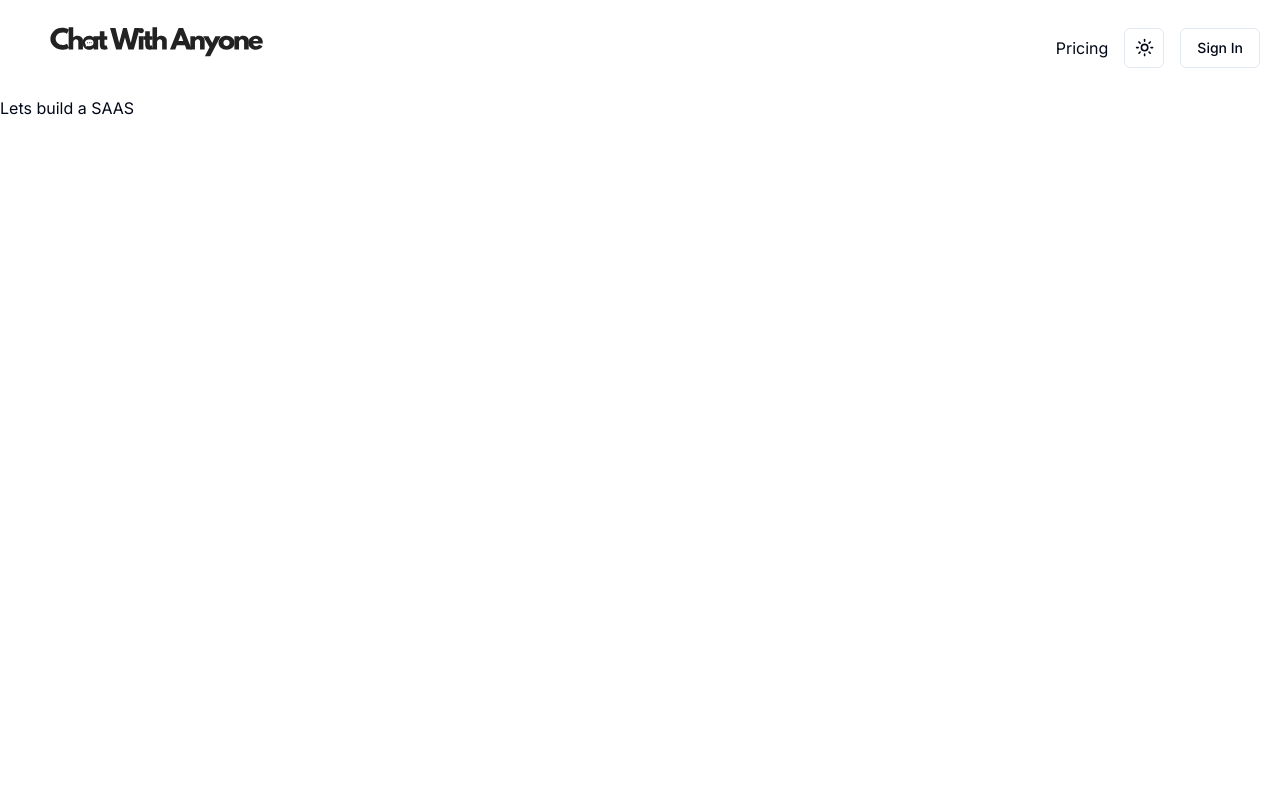
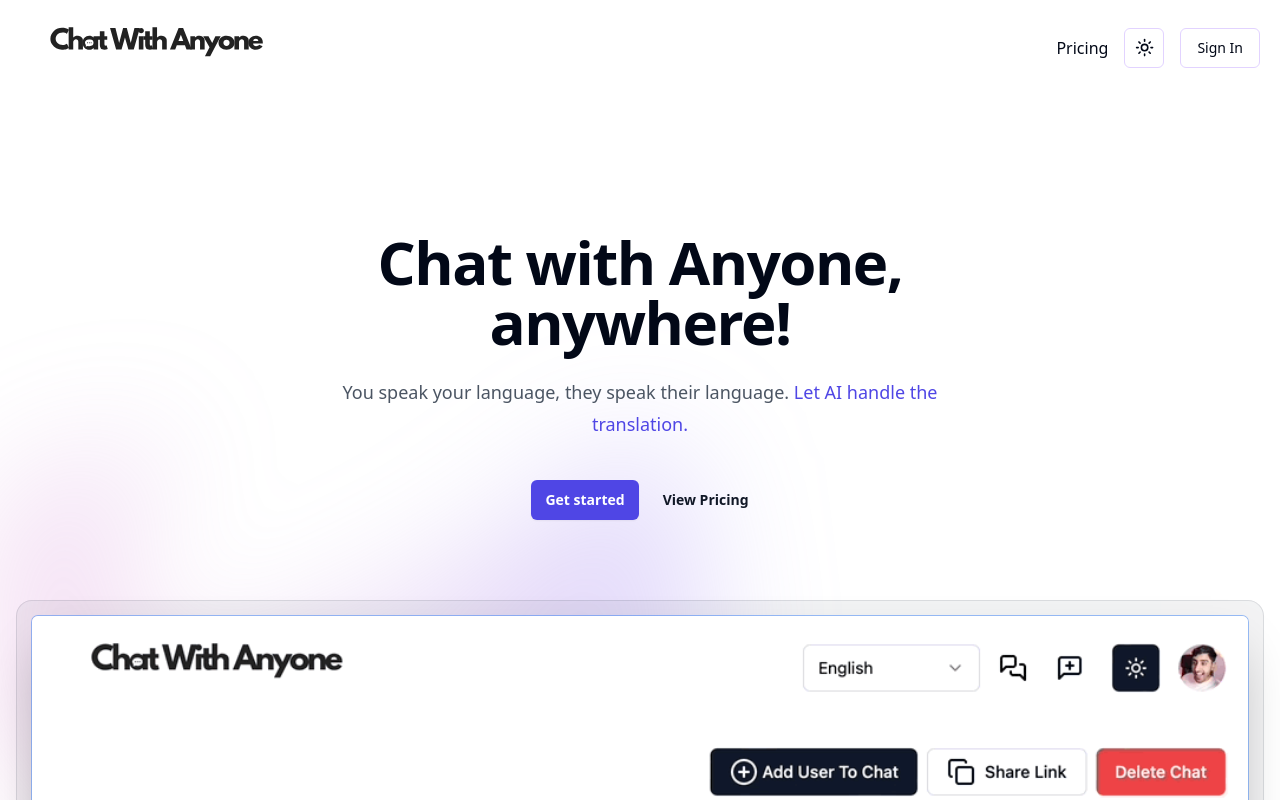
Before and after one commit to Djennkins/chat-with-anyone, a Next.js app: page / in a window 1280 px wide. Shown: the top 800 px of the page. Built offline with nearby package versions, Linux system fonts and the light colour scheme; no server answers.

Commit message:
created Home Page

```diff
--- a/app/globals.css
+++ b/app/globals.css
@@ -28,15 +28,14 @@
 		--destructive: 0 84.2% 60.2%;
 		--destructive-foreground: 210 40% 98%;
 
-		--border: 214.3 31.8% 91.4%;
-		--input: 214.3 31.8% 91.4%;
-		--ring: 222.2 84% 4.9%;
-
+		--border: 210 31.8% 91.4%;
+		--input: 260 100% 91.4%;
+		--ring: 260 84% 90%;
 		--radius: 0.5rem;
 	}
 
 	.dark {
-		--background: 222.2 84% 4.9%;
+		--background: 221, 39.29%, 10.98%;
 		--foreground: 210 40% 98%;
 
 		--card: 222.2 84% 4.9%;
@@ -62,7 +61,7 @@
 
 		--border: 217.2 32.6% 17.5%;
 		--input: 217.2 32.6% 17.5%;
-		--ring: 212.7 26.8% 83.9%;
+		--ring: 260 30% 50%;
 	}
 }
 
--- a/app/layout.tsx
+++ b/app/layout.tsx
@@ -1,11 +1,8 @@
 import type { Metadata } from "next";
-import { Inter } from "next/font/google";
 import "./globals.css";
 import Header from "@/components/Header";
 import { ThemeProvider } from "@/components/ThemeProvider";
 import ClientProviders from "@/components/ClientProviders";
-
-const inter = Inter({ subsets: ["latin"] });
 
 export const metadata: Metadata = {
 	title: "Create Next App",
@@ -20,7 +17,7 @@
 	return (
 		<html lang="en">
 			<ClientProviders>
-				<body className={inter.className}>
+				<body className={" flex flex-col min-h-screen"}>
 					<ThemeProvider attribute="class" defaultTheme="system" enableSystem disableTransitionOnChange>
 						<Header />
 						{children}
--- a/app/page.tsx
+++ b/app/page.tsx
@@ -1,7 +1,80 @@
+import Link from "next/link";
+import Image from "next/image";
+import DemoGif from "../images/landingPage/demo.gif";
+
 export default function Home() {
 	return (
-		<main className="=">
-			<h1>Lets build a SAAS</h1>
+		<main className="">
+			<div className="relative isolate pt-14 dark:bg-gray-900">
+				<div
+					className="absolute inset-x-0 top-28 -z-10 transform-gpu overflow-hidden blur-3xl"
+					aria-hidden="true"
+				>
+					<div
+						className="relative left-[calc(50%-11rem)] aspect-[1155/678] w-[36.125rem] -translate-x-1/2 rotate-[30deg] bg-gradient-to-tr from-[#ff80b5] to-[#9089fc] opacity-30 sm:left-[calc(50%-30rem)] sm:w-[72.1875rem]"
+						style={{
+							clipPath:
+								"polygon(74.1% 44.1%, 100% 61.6%, 97.5% 26.9%, 85.5% 0.1%, 80.7% 2%, 72.5% 32.5%, 60.2% 62.4%, 52.4% 68.1%, 47.5% 58.3%, 45.2% 34.5%, 27.5% 76.7%, 0.1% 64.9%, 17.9% 100%, 27.6% 76.8%, 76.1% 97.7%, 74.1% 44.1%)",
+						}}
+					/>
+				</div>
+
+				<div className="py-12 sm:py-20 lg:pb-40">
+					<div className="mx-auto max-w-7xl px-6 lg:px-8">
+						<div className="mx-auto max-w-2xl text-center">
+							<h1 className="text-4xl font-bold tracking-tight sm:text-6xl">
+								Chat with Anyone, anywhere!
+							</h1>
+							<p className="mt-6 text-lg leading-8 text-gray-600 dark:text-gray-300">
+								You speak your language, they speak their language.{" "}
+								<span className="text-indigo-600 dark:text-indigo-500">
+									Let AI handle the translation.
+								</span>
+							</p>
+							<div className="mt-10 flex items-center justify-center gap-x-6">
+								<Link
+									href="/chat"
+									className="rounded-md bg-indigo-600 px-3.5 py-2.5 text-sm font-semibold text-white dark:text-white shadow-sm ☐hover:bg-indigo-500 focus-visible:outline focus-visible:outline-2 focus-visible:outline-offset-2 focus-visible:outline-indigo-600"
+								>
+									Get started
+								</Link>
+								<Link
+									href="/pricing"
+									className="text-sm font-semibold leading-6 text-gray-900 dark:text-gray-300"
+								>
+									View Pricing <span aria-hidden="true"></span>{" "}
+								</Link>
+							</div>
+						</div>
+
+						<div className="mt-16 flow-root sm:mt-24">
+							<div className="-m-2 rounded-xl bg-gray-900/5 p-2 ring-1 ring-inset ring-gray-900/10 lg:-m-4 lg:rounded-2xl lg:p-4">
+								<Image
+									unoptimized
+									src={DemoGif}
+									alt="App screenshot"
+									width={2432}
+									height={1442}
+									className="rounded-md shadow-2xl ring-1 Oring-gray-900/10"
+								/>
+							</div>
+						</div>
+					</div>
+				</div>
+
+				<div
+					className="absolute inset-x-0 top-[calc(100%-13rem)] -z-10 transform-gpu overflow-hidden blur-3xl sm:top-[calc(100%-30rem)]"
+					aria-hidden="true"
+				>
+					<div
+						className="relative left-[calc(50%+3rem)] aspect-[1155/678] w-[36.125rem] -translate-x-1/2 bg-gradient-to-tr from-[#ff80b5] to-[#9089fc] opacity-30 sm:left-[calc(50%+36rem)] sm:w-[72.1875rem]"
+						style={{
+							clipPath:
+								"polygon(74.1% 44.1%, 100% 61.6%, 97.5% 26.9%, 85.5% 0.1%, 80.7% 2%, 72.5% 32.5%, 60.2% 62.4%, 52.4% 68.1%, 47.5% 58.3%, 45.2% 34.5%, 27.5% 76.7%, 0.1% 64.9%, 17.9% 100%, 27.6% 76.8%, 76.1% 97.7%, 74.1% 44.1%)",
+						}}
+					/>
+				</div>
+			</div>
 		</main>
 	);
 }
```
Also changed, not shown: images/landingPage/demo.gif (added).
